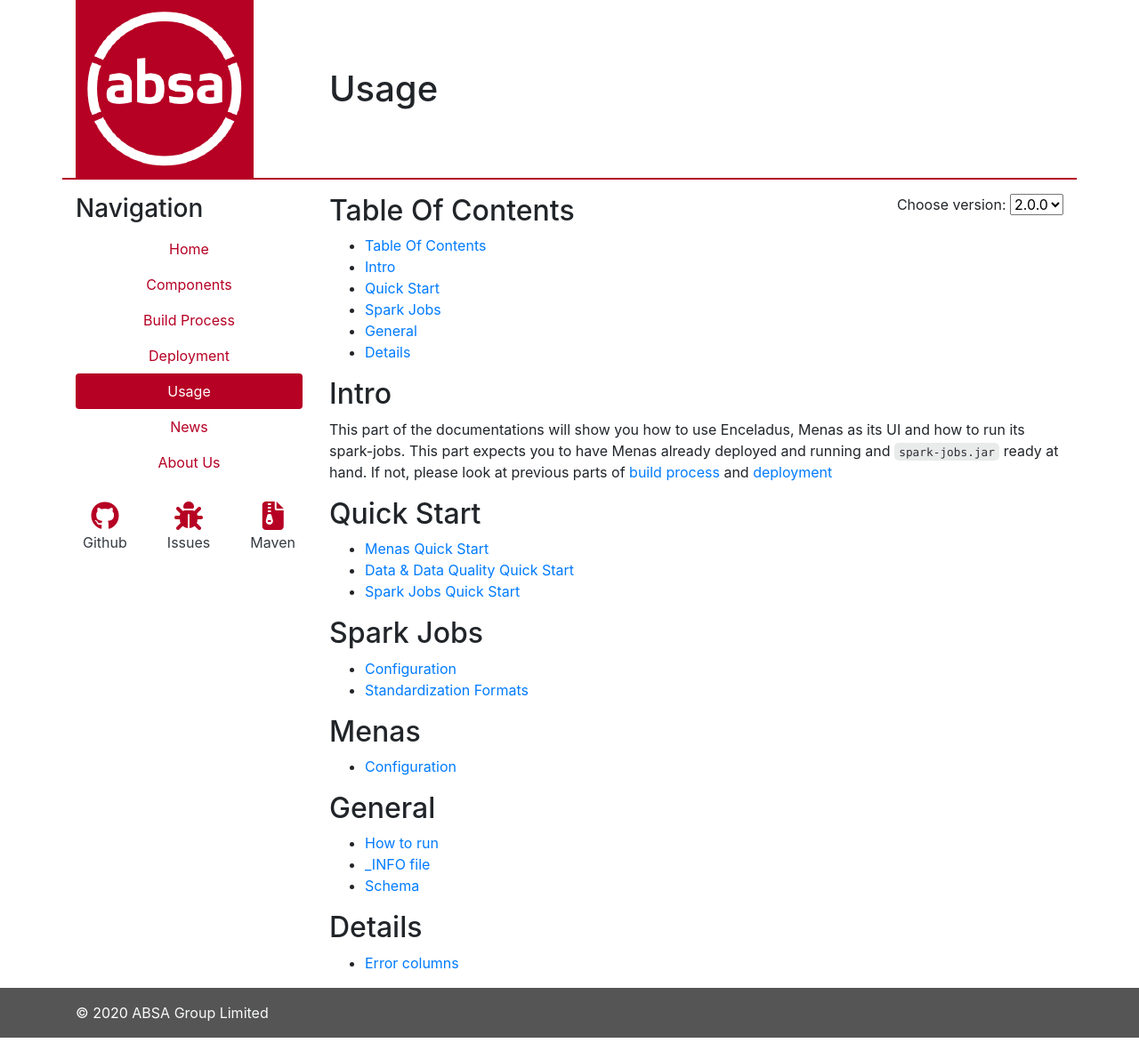
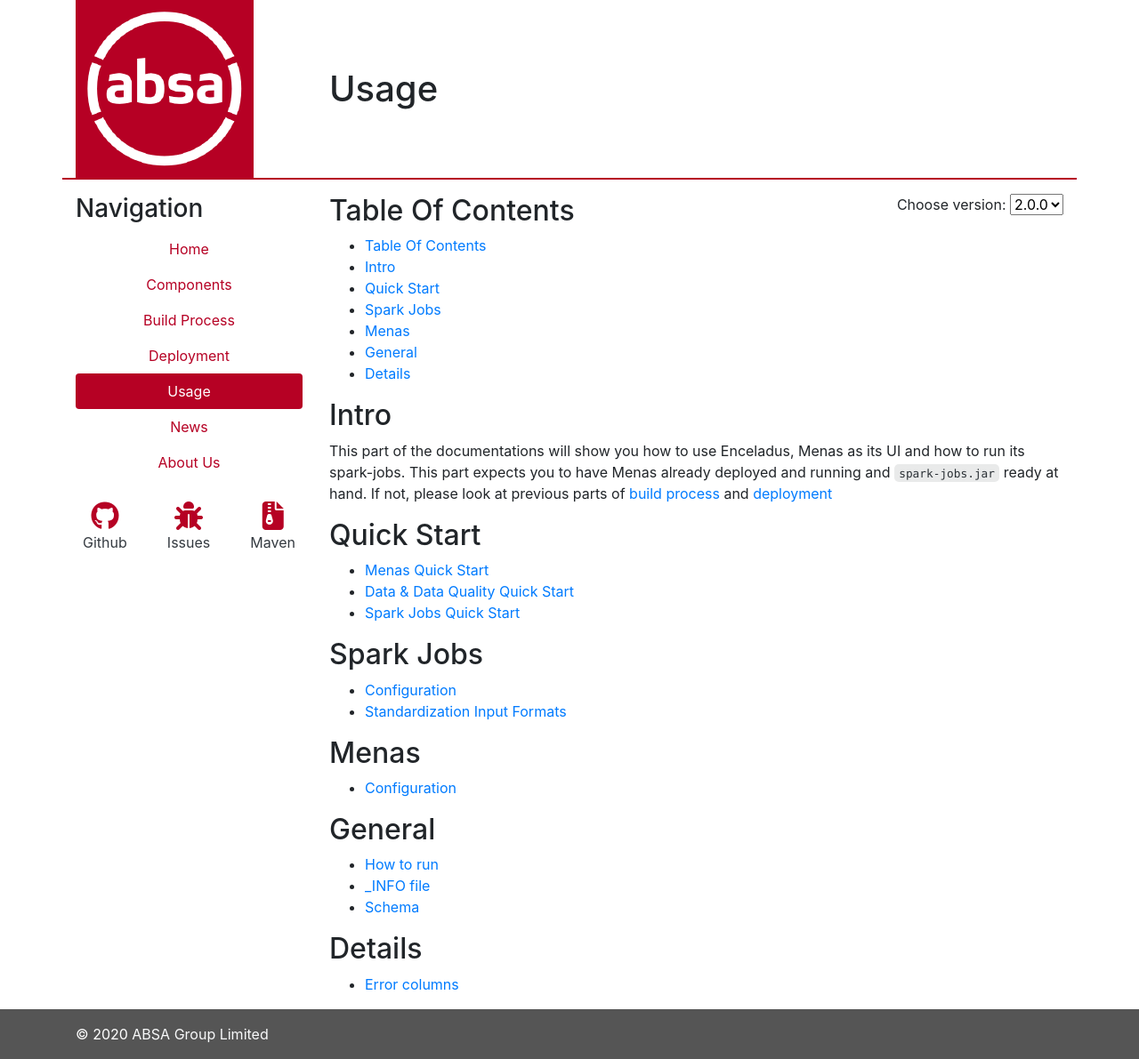
Before and after one commit to AbsaOSS/enceladus, a Jekyll site: the page built from _docs/2.0.0/usage.md, in a window 1280 px wide. Shown: the whole page at 89% size. Built offline with Jekyll 4.4.1, drawn with Linux system fonts in a browser that asks for light colours; nearby versions of some CDN libraries; before the commit the page ends 1167 px from its top, so only the background shows below that.

Commit message:
#622 Rename Standardization Input Formats

```diff
--- a/_docs/2.0.0/usage.md
+++ b/_docs/2.0.0/usage.md
@@ -14,6 +14,7 @@
 - [Intro](#intro)
 - [Quick Start](#quick-start)
 - [Spark Jobs](#spark-jobs)
+- [Menas](#menas)
 - [General](#general)
 - [Details](#details)
 <!-- tocstop -->
@@ -31,7 +32,7 @@
 ## Spark Jobs
 
 - [Configuration]({{ docs_path }}/usage/config)
-- [Standardization Formats]({{ docs_path }}/usage/standardization-formats)
+- [Standardization Input Formats]({{ docs_path }}/usage/standardization-formats)
 
 ## Menas
 
```
Also changed, not shown: _docs/2.0.0/usage/standardization-formats.md (+1 -1 lines).
